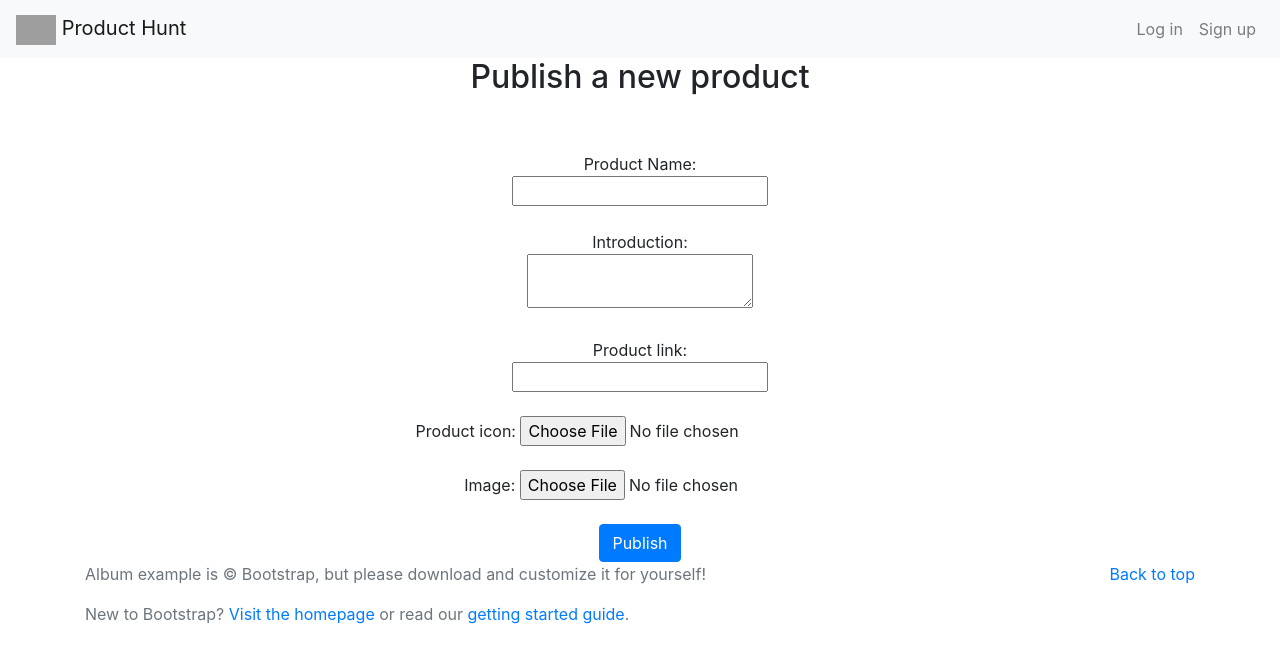
After one commit to skyduo/Prodect_hunt, a Django app: page /products/publish/ in a window 1280 px wide. The commit adds this page. Shown: the top 663 px of the page. Run offline with Django 3.2, Linux system fonts and the light colour scheme; some libraries are stand-ins or nearby versions; grey boxes are pictures that could not be loaded.

Commit message:
Create a product publish page
finish the front-end part

```diff
--- a/account/templates/login.html
+++ b/account/templates/login.html
@@ -12,7 +12,7 @@
 	<input type="text" name="User Name">
 	<br>
 	<br>
-	Password:
+	　Password:
 	<input type="password" name="Password">
 	<br>
 		{{ Wrong }}
--- a/account/templates/signup.html
+++ b/account/templates/signup.html
@@ -8,12 +8,12 @@
 <form method="POST" action=" {% url 'signup_page' %} " align="center">
 	{% csrf_token %}
 	<br>
-	User Name:
+	　User Name:
 	<input type="text" name="User Name">
 		<br>
 		{{ Wrong_username }}
 		<br>
-	Password:
+	　Password:
 	<input type="password" name="Password">
 	<br>
 	<br>
--- a/ph/urls.py
+++ b/ph/urls.py
@@ -22,4 +22,5 @@ urlpatterns = [
     path('admin/', admin.site.urls),
     path('', products.views.product_list, name='mainpage'),
     path('account/', include('account.urls')),
+    path('products/', include('products.urls')),
 ]
--- a/products/templates/product_list.html
+++ b/products/templates/product_list.html
@@ -1,5 +1,5 @@
 {% extends "theme.html" %}
 
 {% block content %}
-	This is content
+	This is product list.
 {% endblock content %}
--- /dev/null
+++ b/products/templates/publish.html
@@ -0,0 +1,35 @@
+{% extends "theme.html" %}
+
+{% block content %}
+<h2 align="center">Publish a new product</h2>
+<br>
+	<form method="POST" action=" {% url 'Publish_page' %} " align="center" enctype='multipart/form-data'>
+		{% csrf_token %}
+		<br>
+		Product Name:
+		<br>
+			<input type="text" name="Product Name">
+			<br>
+			<br>
+		Introduction:
+			<br>
+			<textarea col=100 row=10 name='Introduction'></textarea>
+			<br>
+			<br>
+		Product link:
+			<br>
+			<input type="text" name="Product Link">
+			<br>
+			<br>
+		Product icon:
+			<input type="file" name="Product icon">
+			<br>
+			<br>
+		　　　Image:
+			<input type="file" name="Image">
+			<br>
+			<br>
+		<input class=' btn btn-primary 'type="submit" value="Publish">
+	</form>
+
+{% endblock content %}
--- /dev/null
+++ b/products/urls.py
@@ -0,0 +1,7 @@
+from django.urls import path, include
+from . import views
+
+
+urlpatterns = [
+    path('publish/', views.publish, name='Publish_page'),
+]
--- a/products/views.py
+++ b/products/views.py
@@ -5,3 +5,15 @@ from django.shortcuts import render
 
 def product_list(request):
 	return render(request, 'product_list.html')
+
+
+def publish(request):
+	if request.method == 'GET':
+		return render(request, 'Publish.html')
+	elif request.method == 'POST':
+		product_name = request.POST['Product Name']
+		introduction = request.POST['Introduction']
+		product_link = request.POST['Product Link']
+		product_icon = request.FILES['Product icon']
+		Image = request.FILES['Image']
+		return render(request, 'publish.html')
--- a/templates/theme.html
+++ b/templates/theme.html
@@ -26,7 +26,9 @@
 	  </button>
 	  <div class="collapse navbar-collapse" id="navbarNavAltMarkup">
 	    <div class="navbar-nav ml-auto">
+
 	    	{% if user.is_authenticated %}
+	    		<a class="nav-item nav-link" href="{% url 'Publish_page' %}">Publish</a>
 	    		<a class="nav-item nav-link" href="Javascript:{document.getElementById('logout').submit()}">Log out</a>
 	    		<form id='logout' method="POST" action=" {% url 'logout_page' %} ">
 					{% csrf_token %}
@@ -36,6 +38,7 @@
 	    		<a class="nav-item nav-link" href="{% url 'login_page' %}">Log in</a>
 	      		<a class="nav-item nav-link" href="{% url 'signup_page' %}">Sign up</a>
 	    	{% endif %}
+
 	    </div>
 	  </div>
 	</nav>
```
